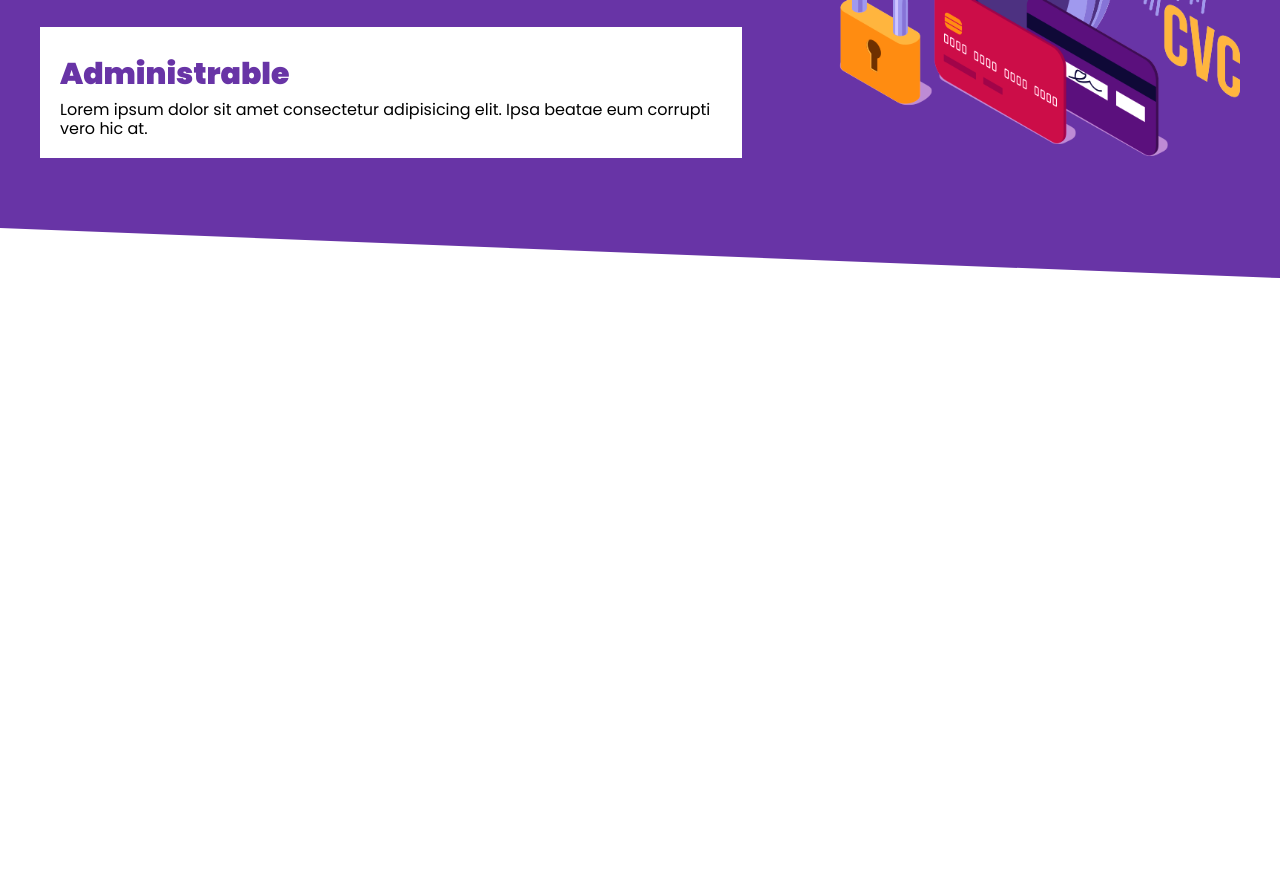
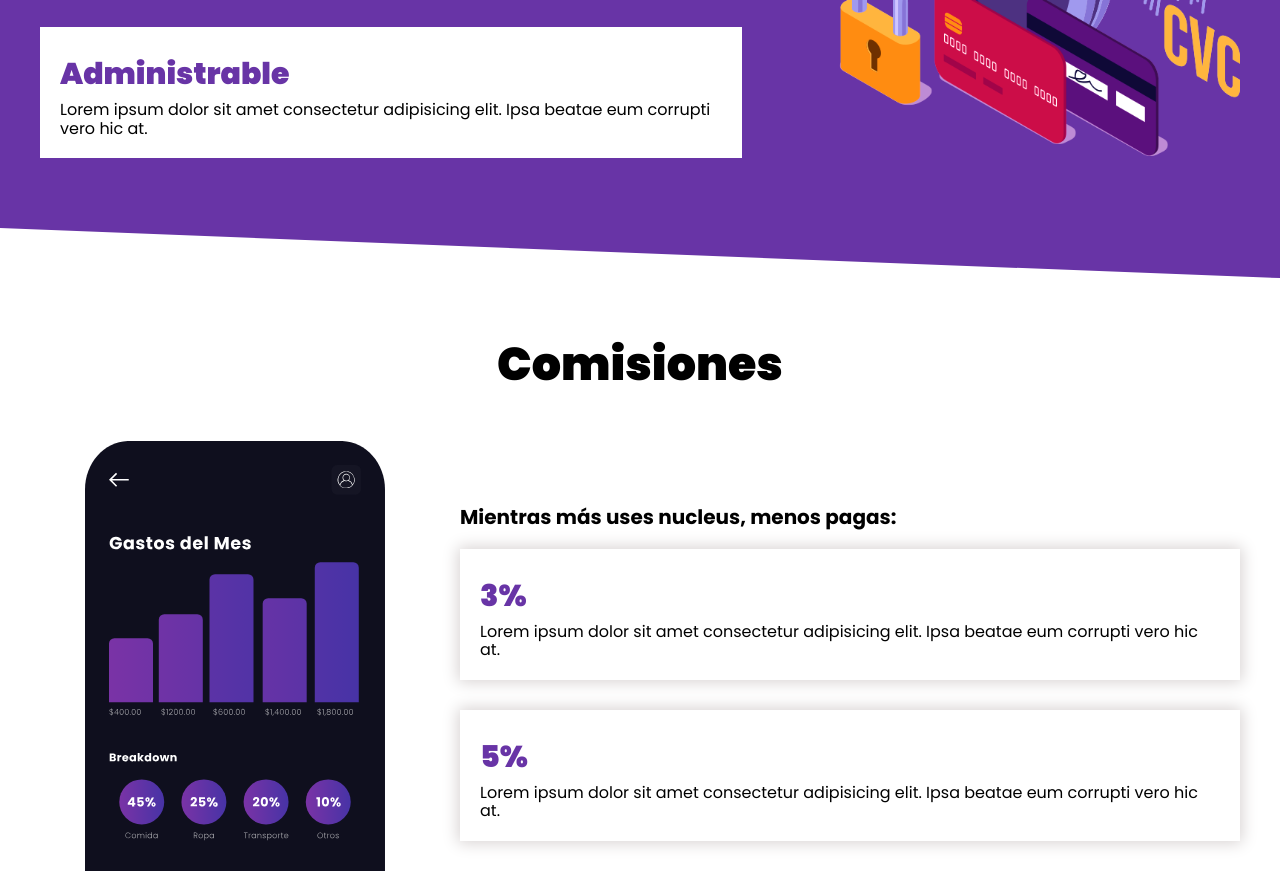
Before and after one commit to AtochePascual-Dev/Nucleus, a plain HTML site: page index.html in a window 1280 px wide. Shown: the part 2169-3040 px from the top of the page. Before the commit the page ends 2457 px from the top, so only its background shows below. Drawn offline with Linux system fonts and the light colour scheme.

Commit message:
[ADD] comisiones

```diff
--- a/css/styles.css
+++ b/css/styles.css
@@ -308,3 +308,31 @@ figure {
     background-color: var(--blanco);
     box-shadow: none;
 }
+
+/* * COMISIONES */
+.comisiones {
+    margin-top: 15rem;
+}
+
+.comisiones__titulo {
+    text-align: center;
+    margin-bottom: 5rem;
+}
+
+.comisiones__heading {
+    font-size: 2rem;
+    font-weight: 700;
+}
+
+.comisiones__content {
+    display: grid;
+    justify-items: center;
+    gap: 3rem;
+}
+
+@media (min-width:768px) {
+    .comisiones__content {
+        grid-template-columns: 1fr 2fr;
+        align-items: flex-end;
+    }
+}
--- a/index.html
+++ b/index.html
@@ -101,6 +101,31 @@
             </figure>
         </div>
     </section>
+
+    <section class="comisiones">
+        <h2 class="comisiones__titulo">Comisiones</h2>
+
+        <div class="comisiones__content comisiones-container">
+            <div class="listado">
+                <h3 class="comisiones__heading"> Mientras más uses nucleus, menos pagas:</h3>
+                <div class="listado__elemento">
+                    <h3 class="listado__titulo">3%</h3>
+                    <p class="listado__texto">Lorem ipsum dolor sit amet consectetur adipisicing elit. Ipsa beatae eum
+                        corrupti vero hic at.</p>
+                </div>
+
+                <div class="listado__elemento">
+                    <h3 class="listado__titulo">5%</h3>
+                    <p class="listado__texto">Lorem ipsum dolor sit amet consectetur adipisicing elit. Ipsa beatae eum
+                        corrupti vero hic at.</p>
+                </div>
+            </div>
+
+            <figure class="nucleus__figure">
+                <img src="./img/app_3.svg" alt="nucleus imagen" width="300" height="300" loading="lazy">
+            </figure>
+        </div>
+    </section>
 </body>
 
 </html>
```
